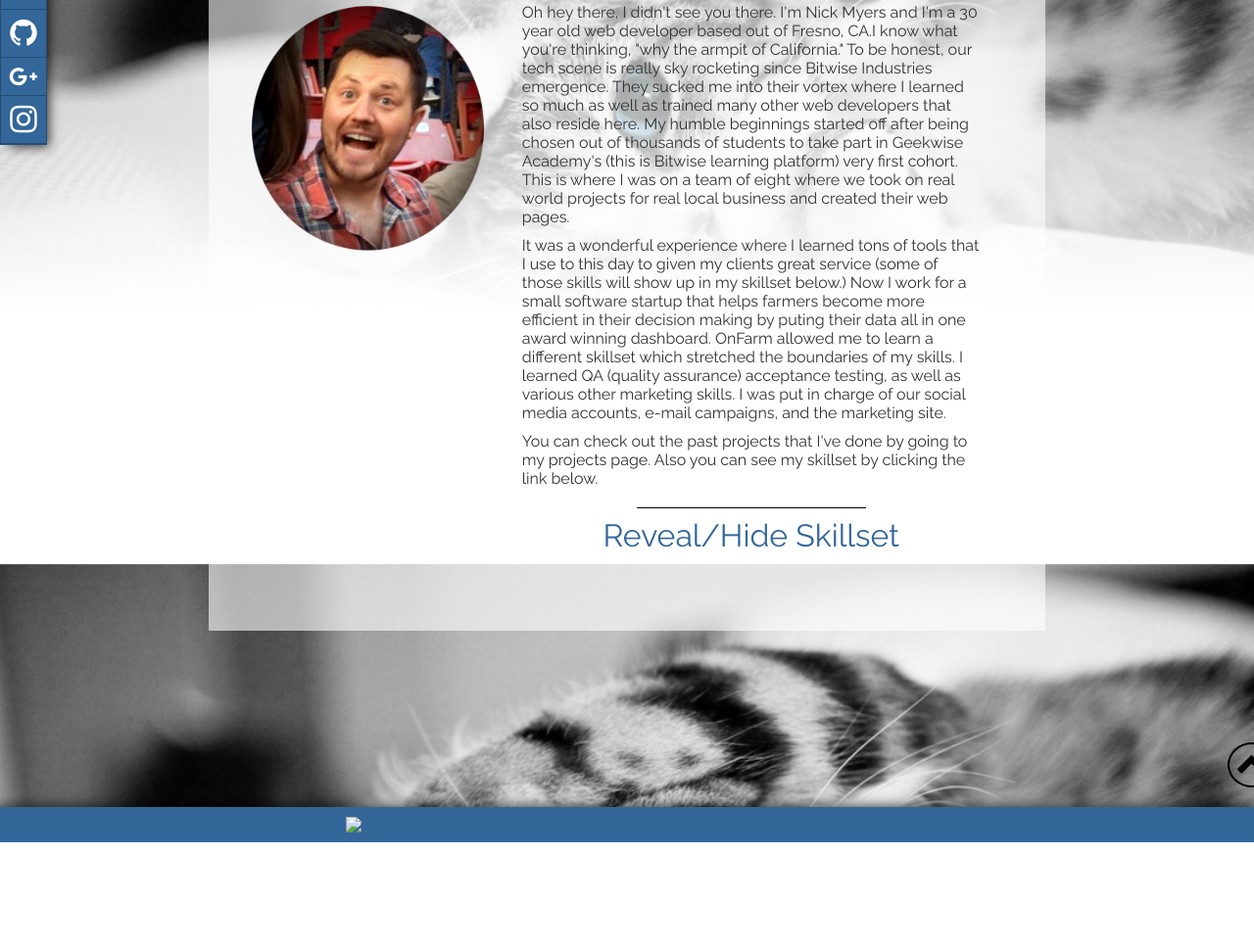
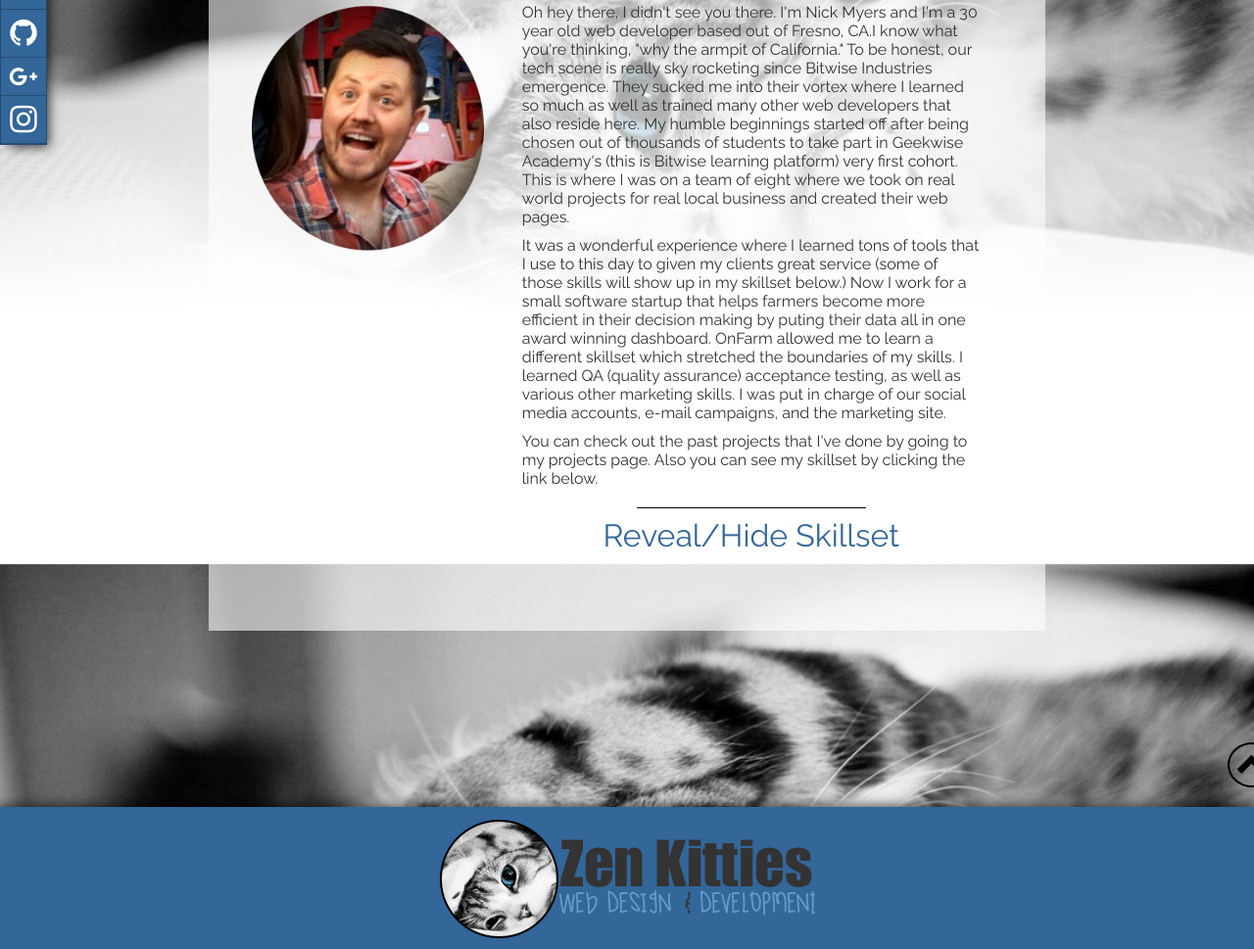
Before and after one commit to zenkitties/zen-kitties-v4, a website: page index.html in a window 1280 px wide. Shown: the part 224-1193 px from the top of the page at 98% size. Before the commit the page ends 1084 px from the top, so only its background shows below. Drawn offline with Linux system fonts and the light colour scheme; the site is published under a folder, as on GitHub Pages, so addresses that start at the root find nothing; files whose address does not match are found by name.

Commit message:
footer image

```diff
--- a/index.html
+++ b/index.html
@@ -36,7 +36,7 @@
     <footer class="col-md-12">
         <div class="col-md-6 col-md-offset-3">
            <to-top></to-top>
-           <img id="brand-logo" src="/img/brand-logo.png">
+           <img id="brand-logo" src="img/brand-logo.png">
         </div>
             <!--<h4>&copy;Copyright Nick Myers</h4>-->
     </footer>
```
